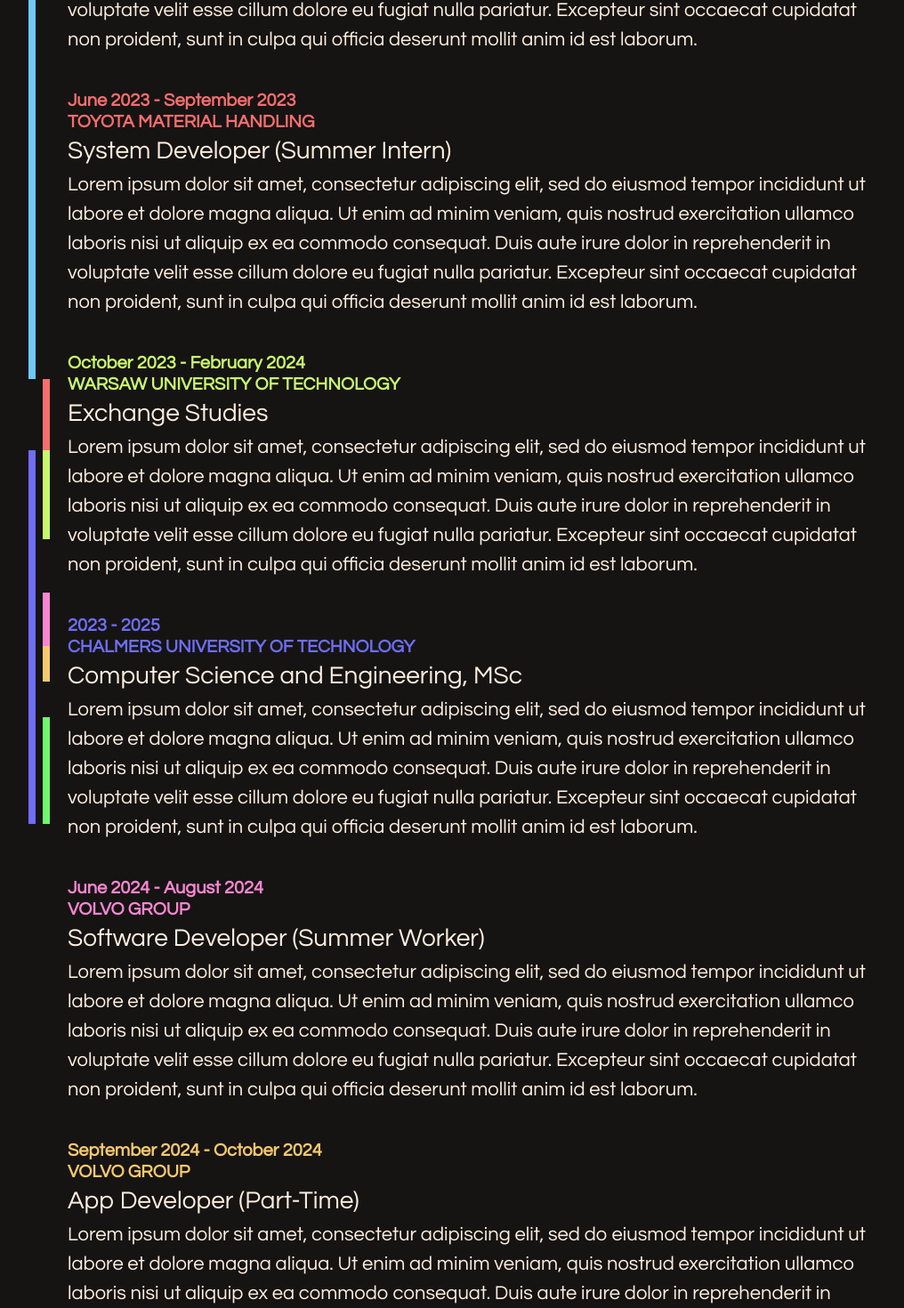
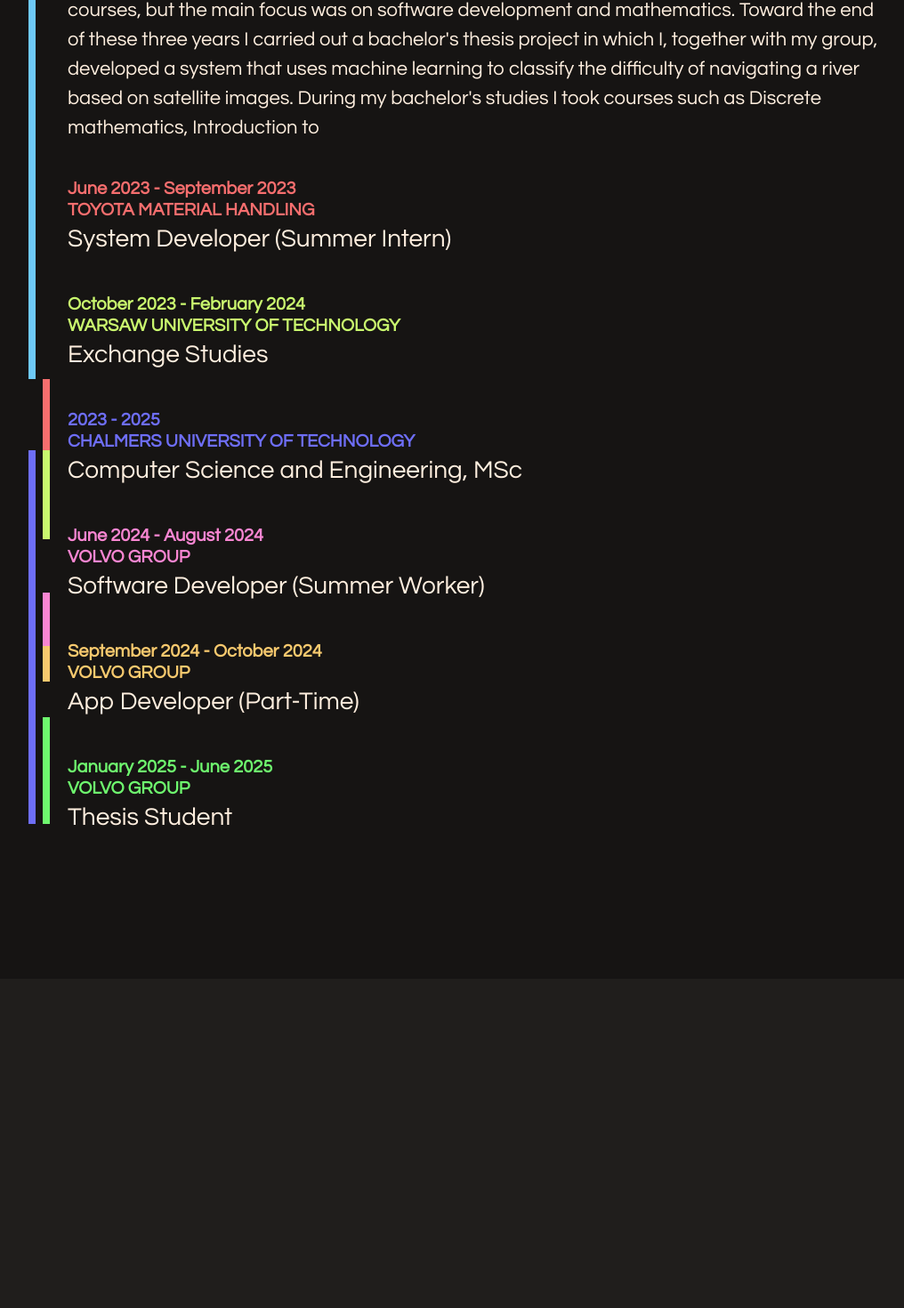
Before and after one commit to pkasinski/portfolio, a React (Vite) app: page / in a window 1280 px wide. Shown: the part 1188-2658 px from the top of the page at 89% size, without its empty margins (128-1144 px from the left). Built offline with nearby package versions, Linux system fonts and the light colour scheme.

Commit message:
Add description for the bachelor's studies

```diff
--- a/src/App.css
+++ b/src/App.css
@@ -158,6 +158,14 @@
   color: var(--screamin-green);
 }
 
+.typewriter-inline {
+  display: inline;
+}
+
+.typewriter-inline > div {
+  display: inline;
+}
+
 .projects {
   background-color: var(--eerie-black);
   height: 400px;
--- a/src/App.tsx
+++ b/src/App.tsx
@@ -54,91 +54,72 @@
               timeSpan="2020 - 2023"
               organization="CHALMERS UNIVERSITY OF TECHNOLOGY"
               role="Software Engineering, BSc"
-              description="Lorem ipsum dolor sit amet, consectetur adipiscing elit, sed do
-                eiusmod tempor incididunt ut labore et dolore magna aliqua. Ut
-                enim ad minim veniam, quis nostrud exercitation ullamco laboris
-                nisi ut aliquip ex ea commodo consequat. Duis aute irure dolor
-                in reprehenderit in voluptate velit esse cillum dolore eu fugiat
-                nulla pariatur. Excepteur sint occaecat cupidatat non proident,
-                sunt in culpa qui officia deserunt mollit anim id est laborum."
-            ></Experience>
+            >
+              In 2020 I moved to Gothenburg to study software engineering at
+              Chalmers University of Technology. The duration of the programme
+              is five years and it is separated into three years of bachelor's
+              studies and two years of master's studies. In the first three
+              years, I took a variety of courses, but the main focus was on
+              software development and mathematics. Toward the end of these
+              three years I carried out a bachelor's thesis project in which I,
+              together with my group, developed a system that uses machine
+              learning to classify the difficulty of navigating a river based on
+              satellite images. During my bachelor's studies I took courses such
+              as{" "}
+              <span className="typewriter-inline">
+                <Typewriter
+                  options={{
+                    strings: [
+                      "Discrete mathematics, Introduction to computer engineering, Linear algebra.",
+                      "Object oriented programming, Design and implementation of graphical interfaces, Communication and professional development.",
+                      "Calculus, Technology for a global sustainable society, Physics for engineers.",
+                      "Medicine for the engineer, Object-oriented programming and design, Multivariable calculus.",
+                      "Introduction to data science and AI, Machine oriented programming, Agile software project management.",
+                      "Mathematical statistics and discrete mathematics, Object-oriented programming project, Mathematical modelling and problem solving.",
+                      "Software engineering principles for complex systems, Data structures and algorithms, Databases.",
+                      "Professional development for engineers and English.",
+                    ],
+                    autoStart: true,
+                    loop: true,
+                  }}
+                />
+              </span>
+            </Experience>
             <Experience
               className="toyota-description"
               timeSpan="June 2023 - September 2023"
               organization="TOYOTA MATERIAL HANDLING"
               role="System Developer (Summer Intern)"
-              description="Lorem ipsum dolor sit amet, consectetur adipiscing elit, sed do
-                eiusmod tempor incididunt ut labore et dolore magna aliqua. Ut
-                enim ad minim veniam, quis nostrud exercitation ullamco laboris
-                nisi ut aliquip ex ea commodo consequat. Duis aute irure dolor
-                in reprehenderit in voluptate velit esse cillum dolore eu fugiat
-                nulla pariatur. Excepteur sint occaecat cupidatat non proident,
-                sunt in culpa qui officia deserunt mollit anim id est laborum."
             ></Experience>
             <Experience
               className="exchange-description"
               timeSpan="October 2023 - February 2024"
               organization="WARSAW UNIVERSITY OF TECHNOLOGY"
               role="Exchange Studies"
-              description="Lorem ipsum dolor sit amet, consectetur adipiscing elit, sed do
-                eiusmod tempor incididunt ut labore et dolore magna aliqua. Ut
-                enim ad minim veniam, quis nostrud exercitation ullamco laboris
-                nisi ut aliquip ex ea commodo consequat. Duis aute irure dolor
-                in reprehenderit in voluptate velit esse cillum dolore eu fugiat
-                nulla pariatur. Excepteur sint occaecat cupidatat non proident,
-                sunt in culpa qui officia deserunt mollit anim id est laborum."
             ></Experience>
             <Experience
               className="msc-description"
               timeSpan="2023 - 2025"
               organization="CHALMERS UNIVERSITY OF TECHNOLOGY"
               role="Computer Science and Engineering, MSc"
-              description="Lorem ipsum dolor sit amet, consectetur adipiscing elit, sed do
-                eiusmod tempor incididunt ut labore et dolore magna aliqua. Ut
-                enim ad minim veniam, quis nostrud exercitation ullamco laboris
-                nisi ut aliquip ex ea commodo consequat. Duis aute irure dolor
-                in reprehenderit in voluptate velit esse cillum dolore eu fugiat
-                nulla pariatur. Excepteur sint occaecat cupidatat non proident,
-                sunt in culpa qui officia deserunt mollit anim id est laborum."
             ></Experience>
             <Experience
               className="volvo-summer-description"
               timeSpan="June 2024 - August 2024"
               organization="VOLVO GROUP"
               role="Software Developer (Summer Worker)"
-              description="Lorem ipsum dolor sit amet, consectetur adipiscing elit, sed do
-                eiusmod tempor incididunt ut labore et dolore magna aliqua. Ut
-                enim ad minim veniam, quis nostrud exercitation ullamco laboris
-                nisi ut aliquip ex ea commodo consequat. Duis aute irure dolor
-                in reprehenderit in voluptate velit esse cillum dolore eu fugiat
-                nulla pariatur. Excepteur sint occaecat cupidatat non proident,
-                sunt in culpa qui officia deserunt mollit anim id est laborum."
             ></Experience>
             <Experience
               className="volvo-autumn-description"
               timeSpan="September 2024 - October 2024"
               organization="VOLVO GROUP"
               role="App Developer (Part-Time)"
-              description="Lorem ipsum dolor sit amet, consectetur adipiscing elit, sed do
-                eiusmod tempor incididunt ut labore et dolore magna aliqua. Ut
-                enim ad minim veniam, quis nostrud exercitation ullamco laboris
-                nisi ut aliquip ex ea commodo consequat. Duis aute irure dolor
-                in reprehenderit in voluptate velit esse cillum dolore eu fugiat
-                nulla pariatur. Excepteur sint occaecat cupidatat non proident,
-                sunt in culpa qui officia deserunt mollit anim id est laborum."
             ></Experience>
             <Experience
               className="volvo-thesis-description"
               timeSpan="January 2025 - June 2025"
               organization="VOLVO GROUP"
               role="Thesis Student"
-              description="Lorem ipsum dolor sit amet, consectetur adipiscing elit, sed do
-                eiusmod tempor incididunt ut labore et dolore magna aliqua. Ut
-                enim ad minim veniam, quis nostrud exercitation ullamco laboris
-                nisi ut aliquip ex ea commodo consequat. Duis aute irure dolor
-                in reprehenderit in voluptate velit esse cillum dolore eu fugiat
-                nulla pariatur. Excepteur sint occaecat cupidatat non proident,
-                sunt in culpa qui officia deserunt mollit anim id est laborum."
             ></Experience>
           </div>
         </div>
--- a/src/components/Experience.tsx
+++ b/src/components/Experience.tsx
@@ -5,14 +5,14 @@
   timeSpan,
   organization,
   role,
-  description,
+  children,
 }: ExperienceProps) {
   return (
     <div className={className}>
       <p className="heading-small">{timeSpan}</p>
       <p className="heading-small">{organization}</p>
       <p className="text-big">{role}</p>
-      <p className="text-medium">{description}</p>
+      <p className="text-medium">{children}</p>
     </div>
   );
 }
--- a/src/components/Experience.types.tsx
+++ b/src/components/Experience.types.tsx
@@ -3,5 +3,5 @@
   timeSpan?: string;
   organization?: string;
   role?: string;
-  description?: string;
+  children?: React.ReactNode;
 }
```
